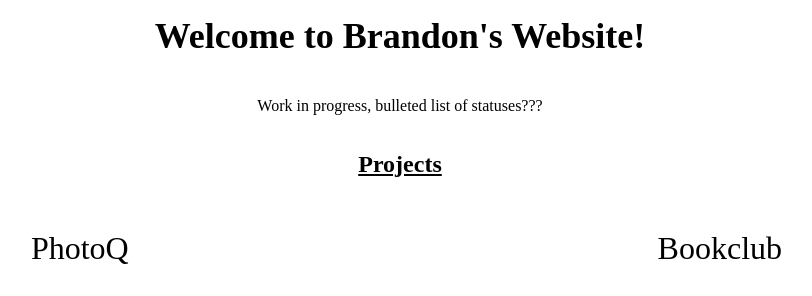
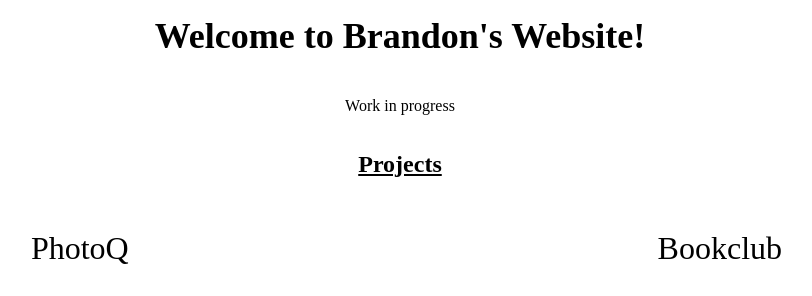
Before and after one commit to UCDBrandon/UCDBrandon.github.io, a plain HTML site: page index.html in a window 1280 px wide. Shown: the part 450-746 px from the top of the page, without its empty margins (240-1052 px from the left). Drawn offline with Linux system fonts and the light colour scheme.

Commit message:
Update index.html

```diff
--- a/index.html
+++ b/index.html
@@ -39,7 +39,7 @@
 					<h1 id="welcome">Welcome to Brandon's Website!</h1>
 				</div>
 				<div>
-					<p>Work in progress, bulleted list of statuses???</p>
+					<p>Work in progress</p>
 				</div>
 			</div>
 			<div id="projects">
```
